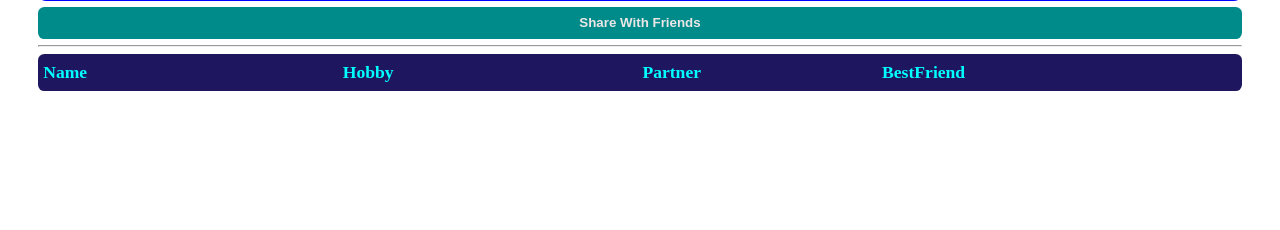
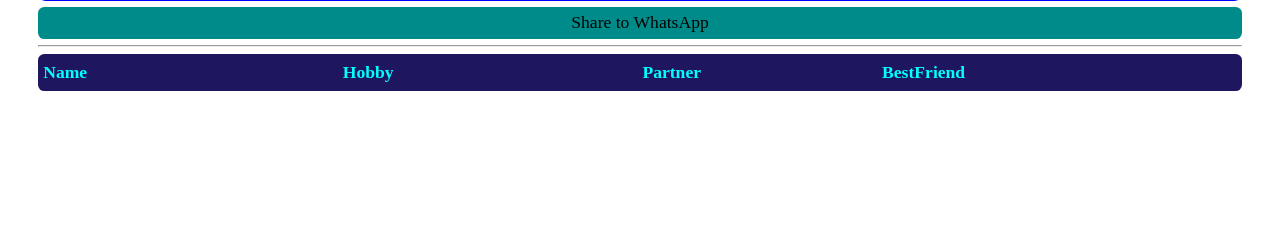
Before and after one commit to fahiran007/example, a Django app: template templates/info.html in a window 1280 px wide. Shown: the part 257-487 px from the top of the page. Run offline with Django 4.2, Linux system fonts and the light colour scheme; the template is opened without the code that fills it, so the values that code supplies are empty.

Commit message:
initial commit

```diff
--- a/templates/info.html
+++ b/templates/info.html
@@ -145,6 +145,10 @@
             border: none;
             outline: none;
         }
+        .an{
+            text-decoration: none;
+            color: black;
+        }
     </style>
 </head>
 
@@ -164,7 +168,7 @@
             <label for="">Your Partner Name FirstLetter : {{infos.letter}}</label>
         </div>
         <div class="share">
-            <button>Share With Friends</button>
+            <a class="an" href="whatsapp://send?text=https://example-django-site.herokuapp.com/" data-action="share/whatsapp/share"  target="_blank"> Share to WhatsApp </a>
         </div>
         <hr>
         <div class="users">
```
